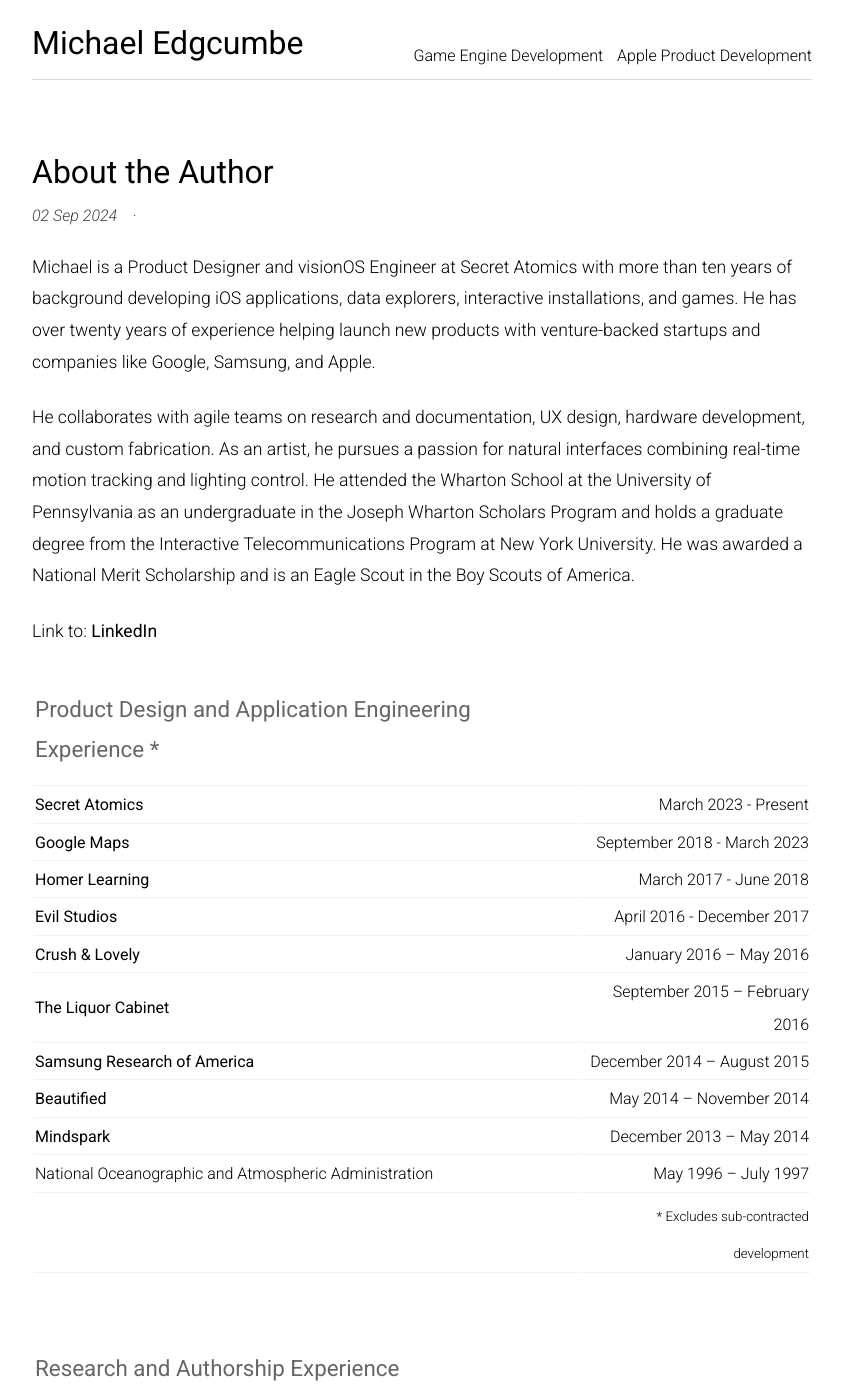
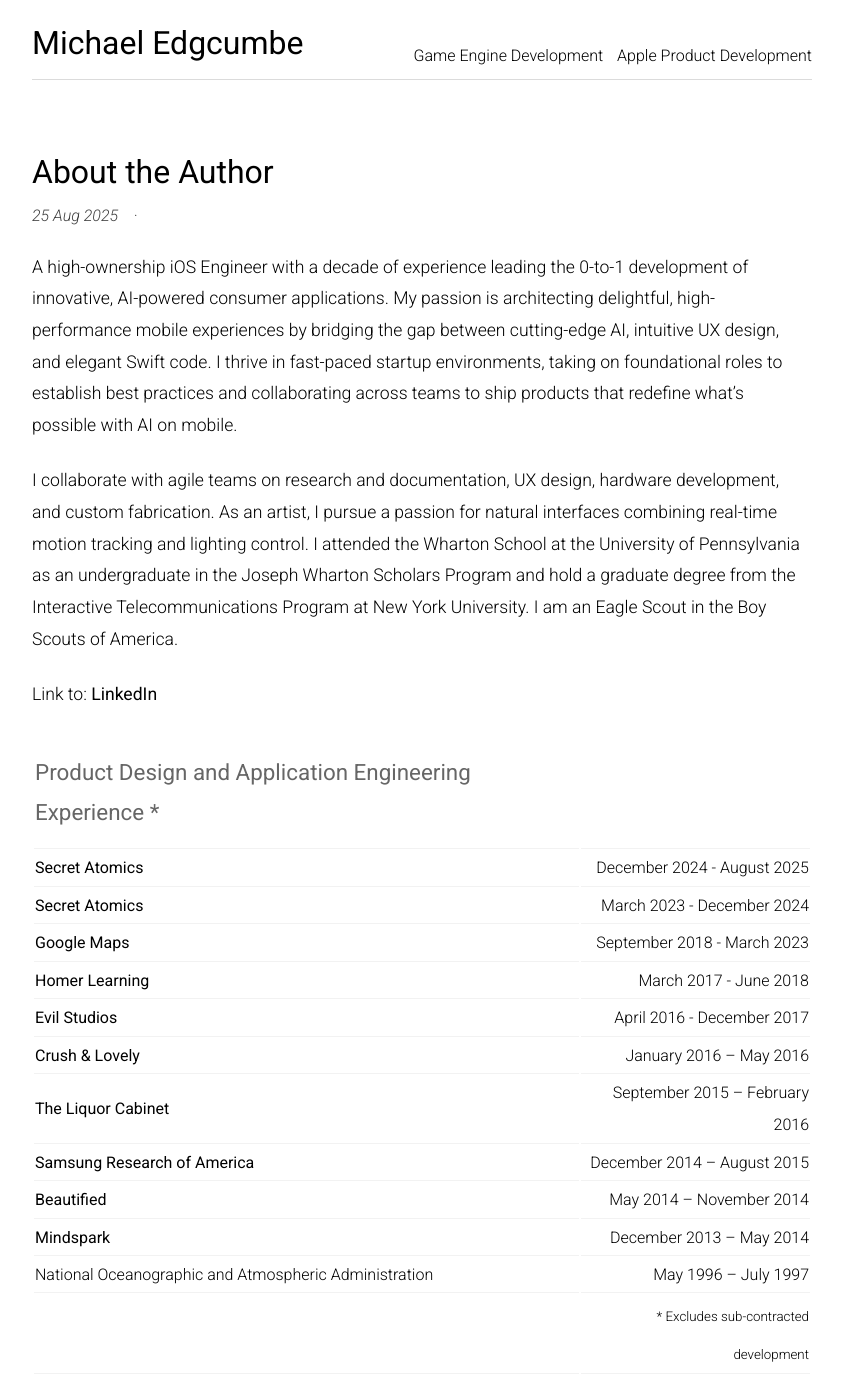
Before and after one commit to voxels/voxels.github.io, a Jekyll site: the page built from _posts/2024-09-02-about-the-author.markdown, in a window 1280 px wide and 1400 px high. Shown: the whole window, without its empty margins (218-1061 px from the left). Built offline with Jekyll 4.4.1, drawn with Linux system fonts in a browser that asks for light colours.

Commit message:
Update 2024-09-02-about-the-author.markdown

```diff
--- a/_posts/2024-09-02-about-the-author.markdown
+++ b/_posts/2024-09-02-about-the-author.markdown
@@ -1,26 +1,32 @@
 ---
 layout: post
 title:  "About the Author"
-date:   2024-09-02 00:00:00 -0000
+date:   2025-08-25 00:00:00 -0000
 ---
 
-Michael is a Product Designer and visionOS Engineer at Secret Atomics with more than ten years of background developing iOS applications, data explorers, interactive installations, and games.  He has over twenty years of experience helping launch new products with venture-backed startups and companies like Google, Samsung, and Apple.
+A high-ownership iOS Engineer with a decade of experience leading the 0-to-1 development of
+innovative, AI-powered consumer applications. My passion is architecting delightful, high-performance
+mobile experiences by bridging the gap between cutting-edge AI, intuitive UX design, and elegant Swift
+code. I thrive in fast-paced startup environments, taking on foundational roles to establish best
+practices and collaborating across teams to ship products that redefine what's possible with AI on
+mobile.
 
-He collaborates with agile teams on research and documentation, UX design, hardware development, and custom fabrication. As an artist, he pursues a passion for natural interfaces combining real-time motion tracking and lighting control. He attended the Wharton School at the University of Pennsylvania as an undergraduate in the Joseph Wharton Scholars Program and holds a graduate degree from the Interactive Telecommunications Program at New York University. He was awarded a National Merit Scholarship and is an Eagle Scout in the Boy Scouts of America.
+I collaborate with agile teams on research and documentation, UX design, hardware development, and custom fabrication. As an artist, I pursue a passion for natural interfaces combining real-time motion tracking and lighting control. I attended the Wharton School at the University of Pennsylvania as an undergraduate in the Joseph Wharton Scholars Program and hold a graduate degree from the Interactive Telecommunications Program at New York University. I am an Eagle Scout in the Boy Scouts of America.
 
 Link to: [LinkedIn](https://linkedin.com/in/voxels)
 
 <table style="width:100%">
 	<thead><tr><td><h5>Product Design and Application Engineering Experience *</h5></td><td></td></tr></thead>
-		<tr><td><a href="/professional_experience_092024#secret-atomics">Secret Atomics</a></td><td align="right">March 2023 - Present</td></tr>
-		<tr><td><a href="/professional_experience_092024#google-maps">Google Maps</a></td><td align="right">September 2018 - March 2023</td></tr>
-		<tr><td><a href="/professional_experience_092024#homer-learning">Homer Learning</a></td><td align="right">March 2017 - June 2018</td></tr>
-		<tr><td><a href="/professional_experience_092024#evil-studios">Evil Studios</a></td><td align="right">April 2016 - December 2017</td></tr>
-		<tr><td><a href="/professional_experience_092024#crush-and-lovely">Crush & Lovely</a></td><td align="right">January 2016 – May 2016</td></tr>
-		<tr><td><a href="/professional_experience_092024#liquor-cabinet">The Liquor Cabinet</a></td><td align="right">September 2015 – February 2016</td></tr>
-		<tr><td><a href="/professional_experience_092024#samsung">Samsung Research of America</a></td><td align="right">December 2014 – August 2015</td></tr>
-		<tr><td><a href="/professional_experience_092024#beautified">Beautified</a></td><td align="right">May 2014 – November 2014</td></tr>
-		<tr><td><a href="/professional_experience_092024#mindspark">Mindspark</a></td><td align="right">December 2013 – May 2014</td></tr>
+		<tr><td><a href="/professional_experience_082325#snapchat">Secret Atomics</a></td><td align="right">December 2024 - August 2025</td></tr>
+		<tr><td><a href="/professional_experience_082325#secret-atomics">Secret Atomics</a></td><td align="right">March 2023 - December 2024</td></tr>
+		<tr><td><a href="/professional_experience_082325#google-maps">Google Maps</a></td><td align="right">September 2018 - March 2023</td></tr>
+		<tr><td><a href="/professional_experience_082325#homer-learning">Homer Learning</a></td><td align="right">March 2017 - June 2018</td></tr>
+		<tr><td><a href="/professional_experience_082325#evil-studios">Evil Studios</a></td><td align="right">April 2016 - December 2017</td></tr>
+		<tr><td><a href="/professional_experience_082325#crush-and-lovely">Crush & Lovely</a></td><td align="right">January 2016 – May 2016</td></tr>
+		<tr><td><a href="/professional_experience_082325#liquor-cabinet">The Liquor Cabinet</a></td><td align="right">September 2015 – February 2016</td></tr>
+		<tr><td><a href="/professional_experience_082325#samsung">Samsung Research of America</a></td><td align="right">December 2014 – August 2015</td></tr>
+		<tr><td><a href="/professional_experience_082325#beautified">Beautified</a></td><td align="right">May 2014 – November 2014</td></tr>
+		<tr><td><a href="/professional_experience_082325#mindspark">Mindspark</a></td><td align="right">December 2013 – May 2014</td></tr>
 		<tr><td>National Oceanographic and Atmospheric Administration</td><td align="right">May 1996 – July 1997</td></tr>
 		<tfoot><tr><td></td><td align="right"><sub>* Excludes sub-contracted development</sub></td></tr></tfoot>
 </table>
```
